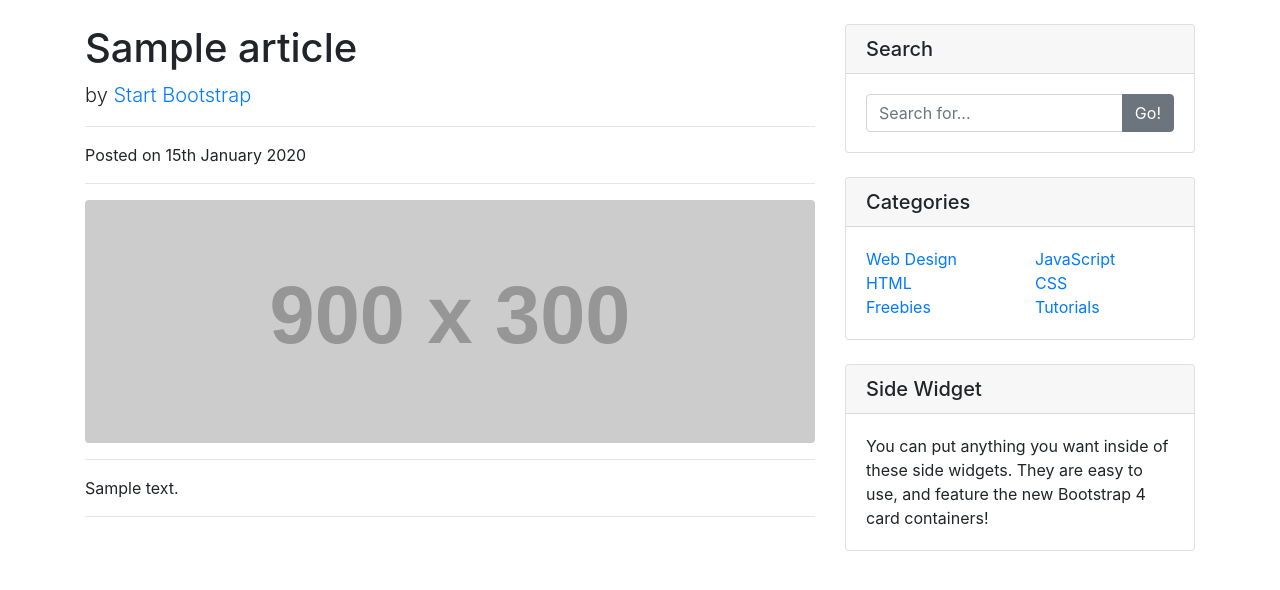
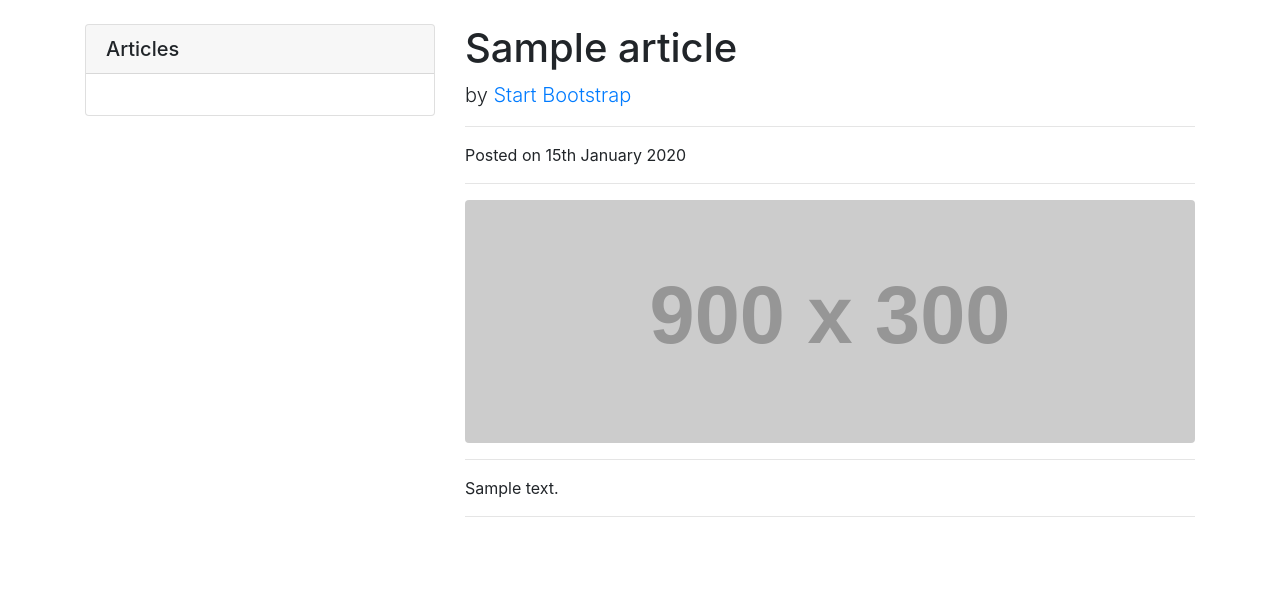
Before and after one commit to INSSET/miniproj-lp-2020-clement-faure, a Symfony app: template templates/article/show.html.twig in a window 1280 px wide. Shown: the part 56-646 px from the top of the page. Run offline with Twig, Linux system fonts and the light colour scheme; the template is opened without the code that fills it: most values are stand-ins (such as "Sample title", 1, 10 or a date in 2020); grey boxes labelled with a size stand in for pictures from a placeholder-image service; some libraries are stand-ins or nearby versions.

Commit message:
Ajout de la liste des articles à gauche des pages

```diff
--- a/templates/article/show.html.twig
+++ b/templates/article/show.html.twig
@@ -5,10 +5,7 @@
 {% block body %}
 
     {% if article %}
-        <div class="container">
-        <div class="row">
 
-        <!-- Post Content Column -->
         <div class="col-lg-8">
 
         <!-- Title -->
@@ -33,65 +30,7 @@
         <hr>
             {{ render(controller('App\\Controller\\CommentController::create', {})) }}
     </div>
-        <div class="col-md-4">
 
-            <!-- Search Widget -->
-            <div class="card my-4">
-                <h5 class="card-header">Search</h5>
-                <div class="card-body">
-                    <div class="input-group">
-                        <input type="text" class="form-control" placeholder="Search for...">
-                        <span class="input-group-append">
-                <button class="btn btn-secondary" type="button">Go!</button>
-              </span>
-                    </div>
-                </div>
-            </div>
-
-            <!-- Categories Widget -->
-            <div class="card my-4">
-                <h5 class="card-header">Categories</h5>
-                <div class="card-body">
-                    <div class="row">
-                        <div class="col-lg-6">
-                            <ul class="list-unstyled mb-0">
-                                <li>
-                                    <a href="#">Web Design</a>
-                                </li>
-                                <li>
-                                    <a href="#">HTML</a>
-                                </li>
-                                <li>
-                                    <a href="#">Freebies</a>
-                                </li>
-                            </ul>
-                        </div>
-                        <div class="col-lg-6">
-                            <ul class="list-unstyled mb-0">
-                                <li>
-                                    <a href="#">JavaScript</a>
-                                </li>
-                                <li>
-                                    <a href="#">CSS</a>
-                                </li>
-                                <li>
-                                    <a href="#">Tutorials</a>
-                                </li>
-                            </ul>
-                        </div>
-                    </div>
-                </div>
-            </div>
-
-            <!-- Side Widget -->
-            <div class="card my-4">
-                <h5 class="card-header">Side Widget</h5>
-                <div class="card-body">
-                    You can put anything you want inside of these side widgets. They are easy to use, and feature the new Bootstrap 4 card containers!
-                </div>
-            </div>
-
-        </div>
         </div>
         </div>
     {% else %}
--- a/templates/base.html.twig
+++ b/templates/base.html.twig
@@ -10,6 +10,26 @@
     </head>
     <body>
         {% include('navbar.html.twig') %}
+        <div class="container">
+            <div class="row">
+
+                <!-- Post Content Column -->
+                <div class="col-md-4">
+
+                    <!-- Categories Widget -->
+                    <div class="card my-4">
+                        <h5 class="card-header">Articles</h5>
+                        <div class="card-body">
+                            <div class="row">
+                                <div class="col-lg-6">
+                                    <ul class="list-unstyled mb-0">
+                                        {{ render(controller('App\\Controller\\ArticleController::getAllArticles', {})) }}
+                                    </ul>
+                                </div>
+                            </div>
+                        </div>
+                    </div>
+                </div>
         {% block body %}{% endblock %}
         {% block javascripts %}
         <script src="https://code.jquery.com/jquery-3.3.1.slim.min.js" integrity="sha384-q8i/X+965DzO0rT7abK41JStQIAqVgRVzpbzo5smXKp4YfRvH+8abtTE1Pi6jizo" crossorigin="anonymous"></script>
```
Also changed, not shown: templates/article/list.html.twig (+10 -0 lines).
